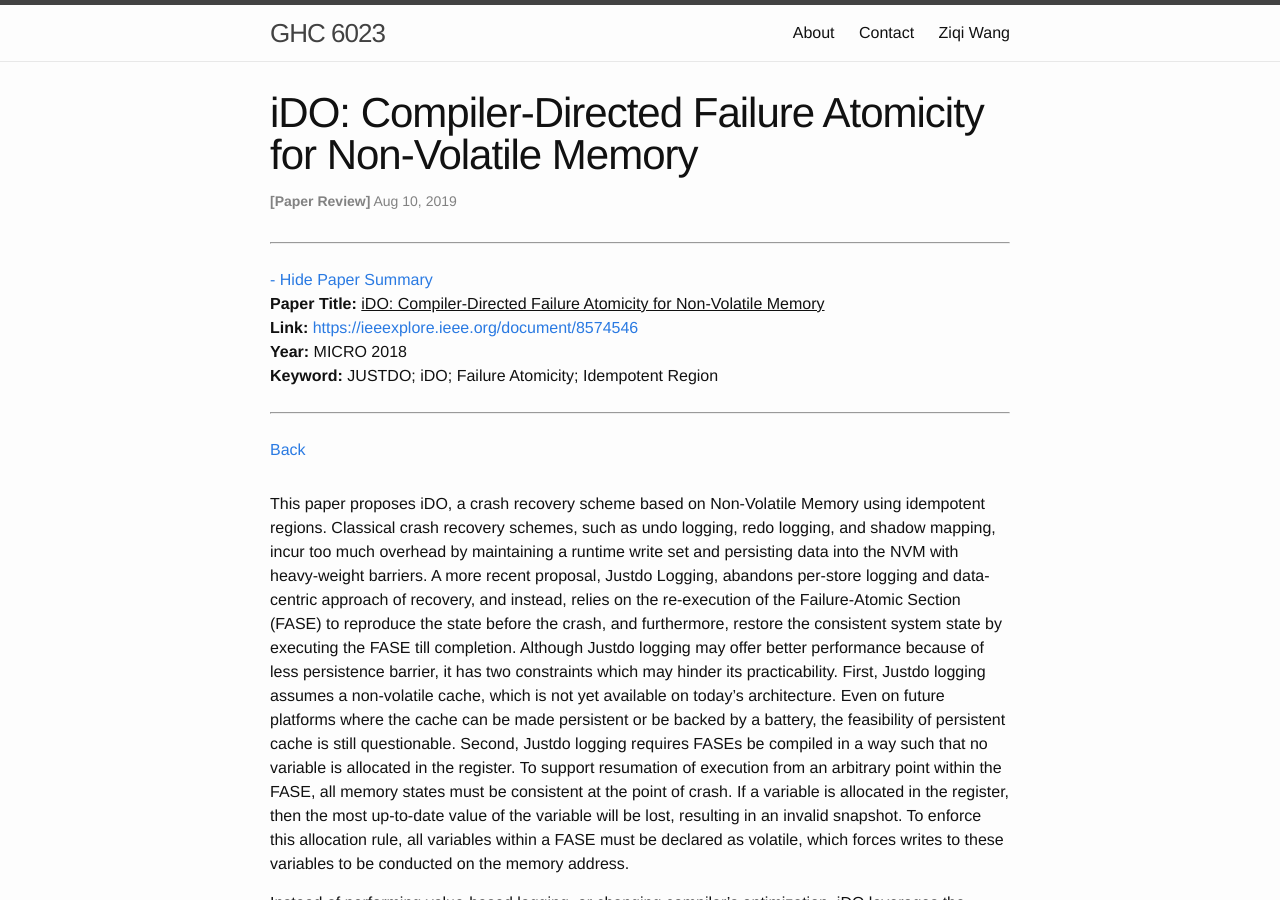
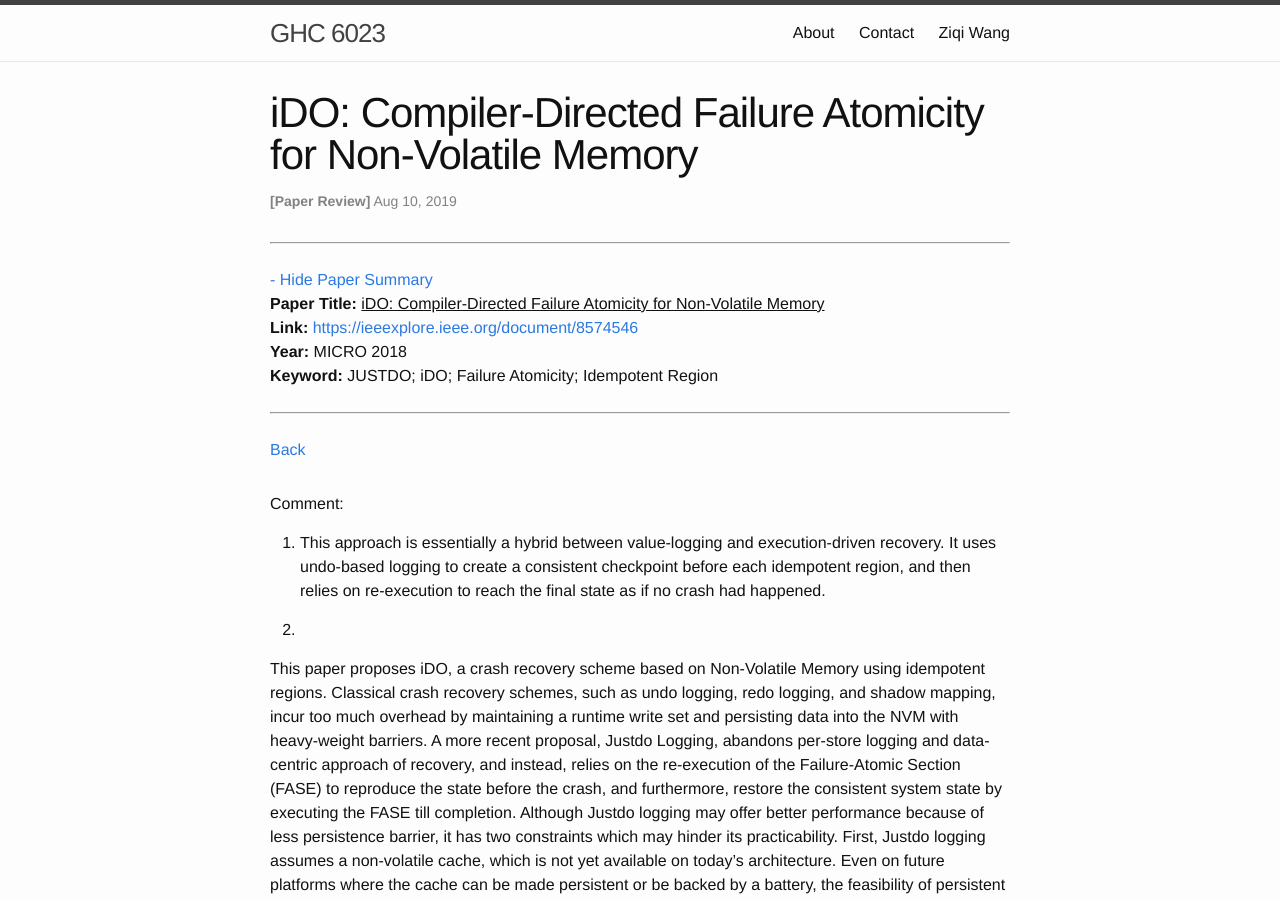
Before and after one commit to wangziqi2013/wangziqi2013.github.io, a Jekyll site: the page built from _posts/2018-08-10-ido.markdown, in a window 1280 px wide and 900 px high. Built offline with Jekyll 4.4.1, drawn with Linux system fonts in a browser that asks for light colours.

Commit message:
Adding comment

```diff
--- a/_posts/2018-08-10-ido.markdown
+++ b/_posts/2018-08-10-ido.markdown
@@ -12,6 +12,14 @@ htm_cd:
 htm_cr:
 version_mgmt:
 ---
+
+Comment:
+
+1. This approach is essentially a hybrid between value-logging and execution-driven recovery. It uses undo-based logging
+   to create a consistent checkpoint before each idempotent region, and then relies on re-execution to reach the final
+   state as if no crash had happened.
+
+2.
 
 This paper proposes iDO, a crash recovery scheme based on Non-Volatile Memory using idempotent regions. Classical crash
 recovery schemes, such as undo logging, redo logging, and shadow mapping, incur too much overhead by maintaining a runtime
```
